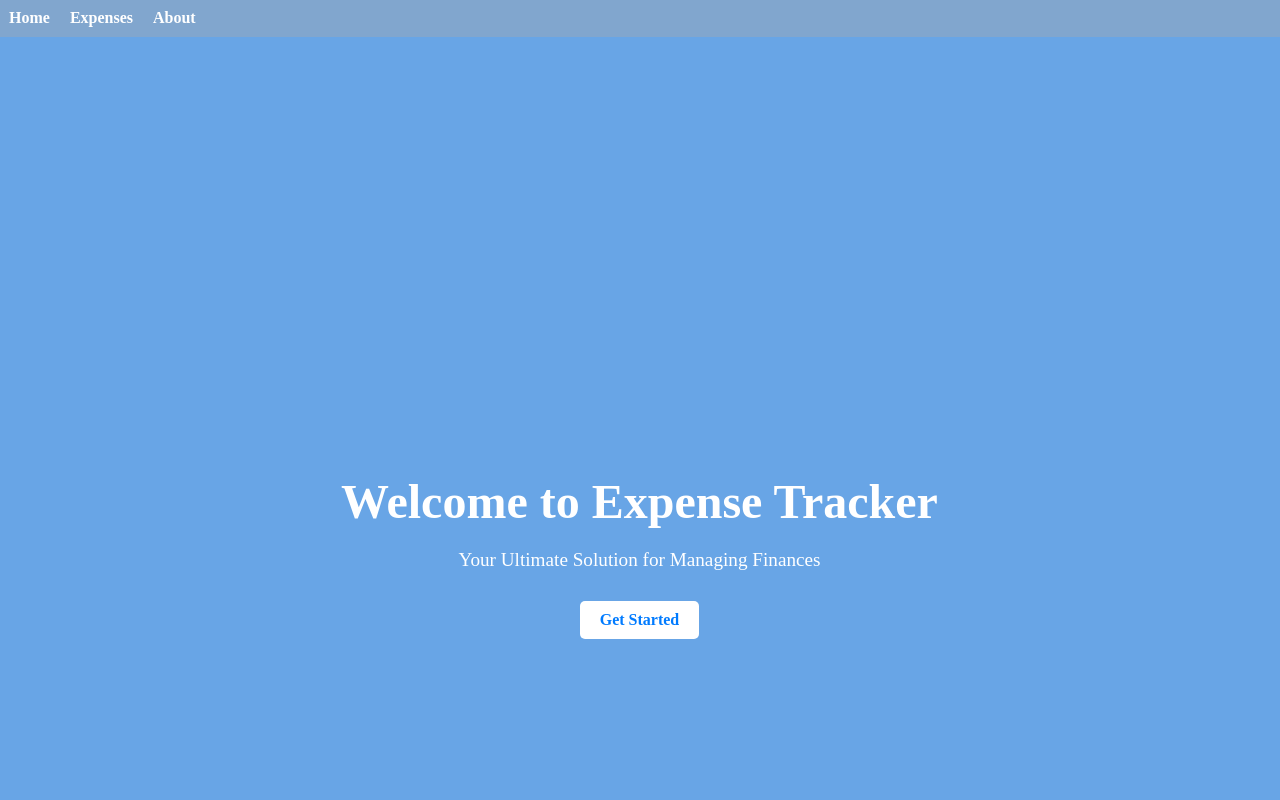
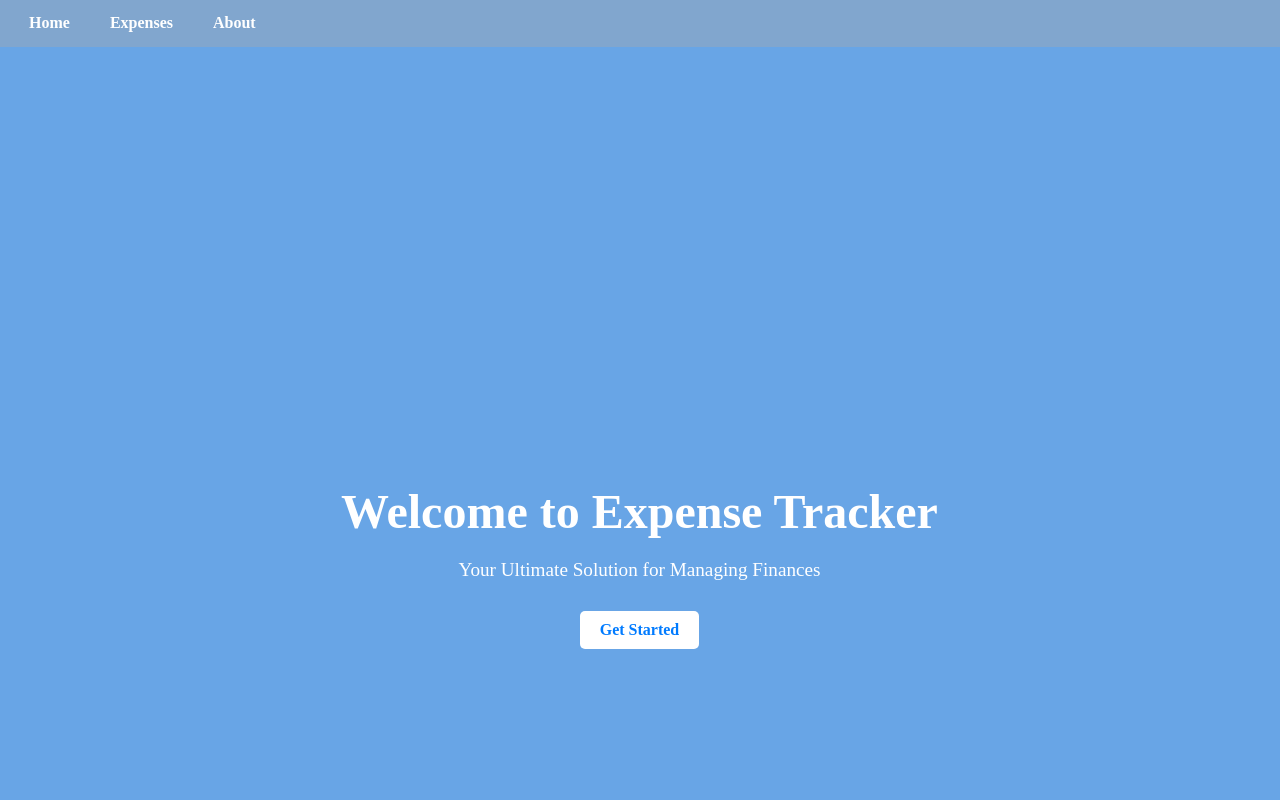
Before and after one commit to Michle99/sba_321_expense_tracker, an Angular app: page / in a window 1280 px wide. Shown: the top 800 px of the page. Built offline with nearby package versions, Linux system fonts and the light colour scheme.

Commit message:
updated `<li>` on `<nav>` header comp

```diff
--- a/src/app/header/header.component.css
+++ b/src/app/header/header.component.css
@@ -1,7 +1,7 @@
 
 nav {
   background-color: #81a6ce;
-  padding: 10px;
+  padding: 15px;
   margin-top: -9px;
 }
 
@@ -15,7 +15,8 @@ ul {
 
 li {
   display: inline-block;
-  margin-right: 20px;
+  margin-right: 25px;
+  margin-left: 15px;
 }
 
 a {
```
